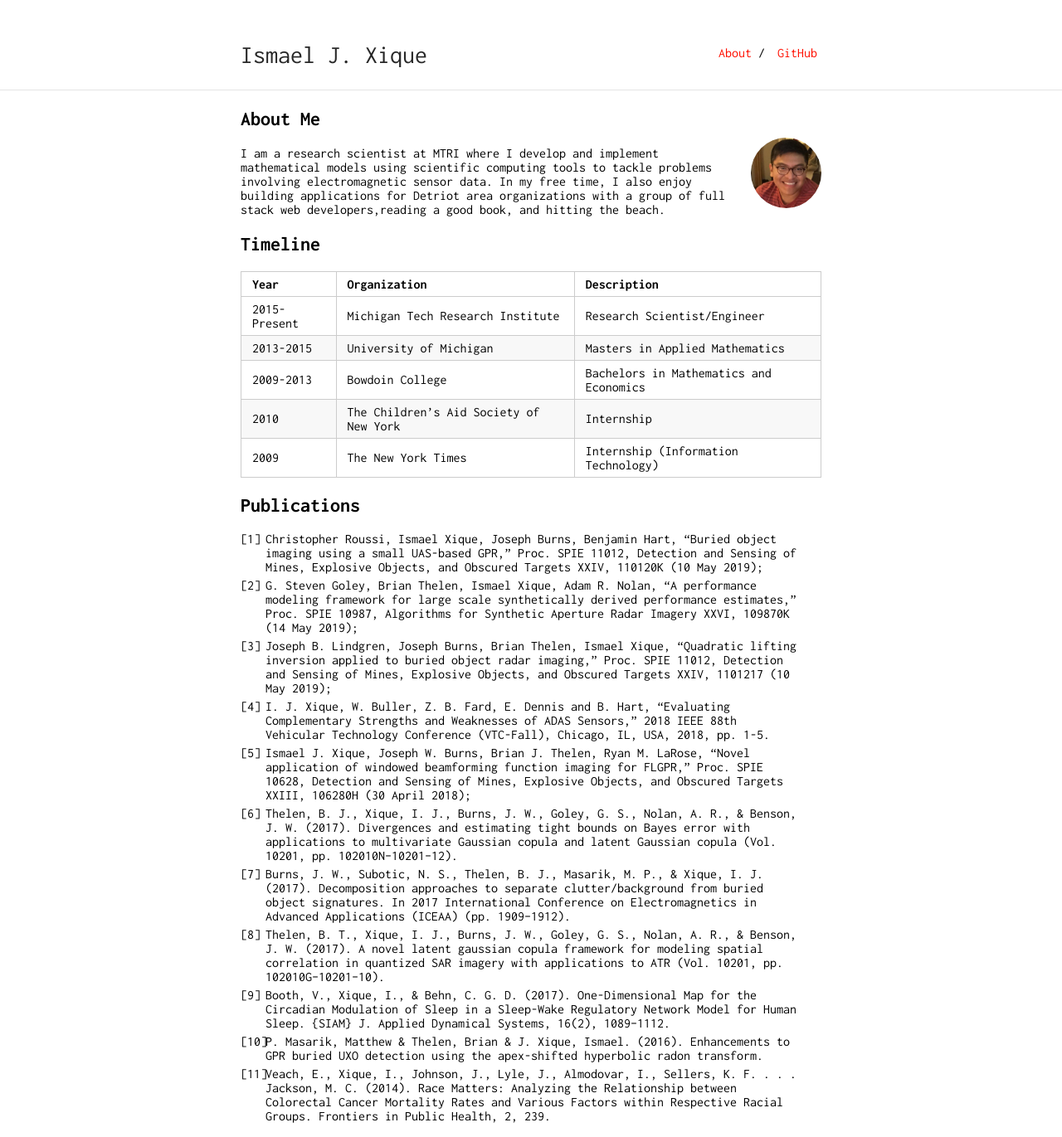
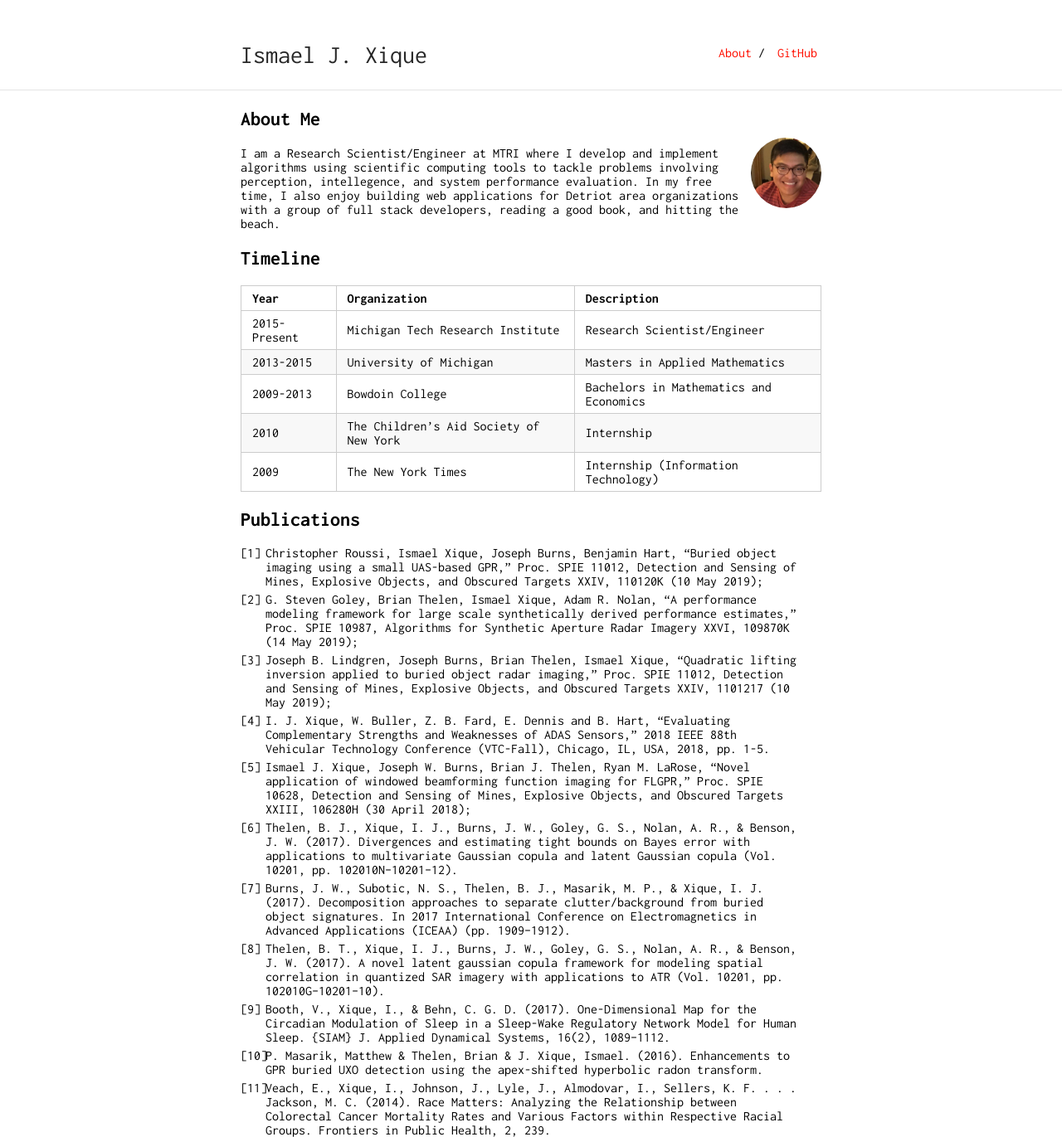
Before and after one commit to isjxique/isjxique.github.io, a Jekyll site: the page built from index.md, in a window 1280 px wide. Shown: the whole page at 83% size. Built offline with Jekyll 4.4.1, drawn with Linux system fonts in a browser that asks for light colours; our own code applies the rules of GitHub Pages for plain Markdown files.

Commit message:
edit intro:

```diff
--- a/index.md
+++ b/index.md
@@ -6,7 +6,7 @@ layout: default
 
 <img class="profile-picture" src="profile_pic.jpeg">
 
-I am a research scientist at MTRI where I develop and implement mathematical models using scientific computing tools to tackle problems involving electromagnetic sensor data. In my free time, I also enjoy building applications for Detriot area organizations with a group of full stack web developers,reading a good book, and hitting the beach.
+I am a Research Scientist/Engineer at MTRI where I develop and implement algorithms using scientific computing tools to tackle problems involving perception, intellegence, and system performance evaluation. In my free time, I also enjoy building web applications for Detriot area organizations with a group of full stack developers, reading a good book, and hitting the beach.
 
 ## Timeline
 
```
